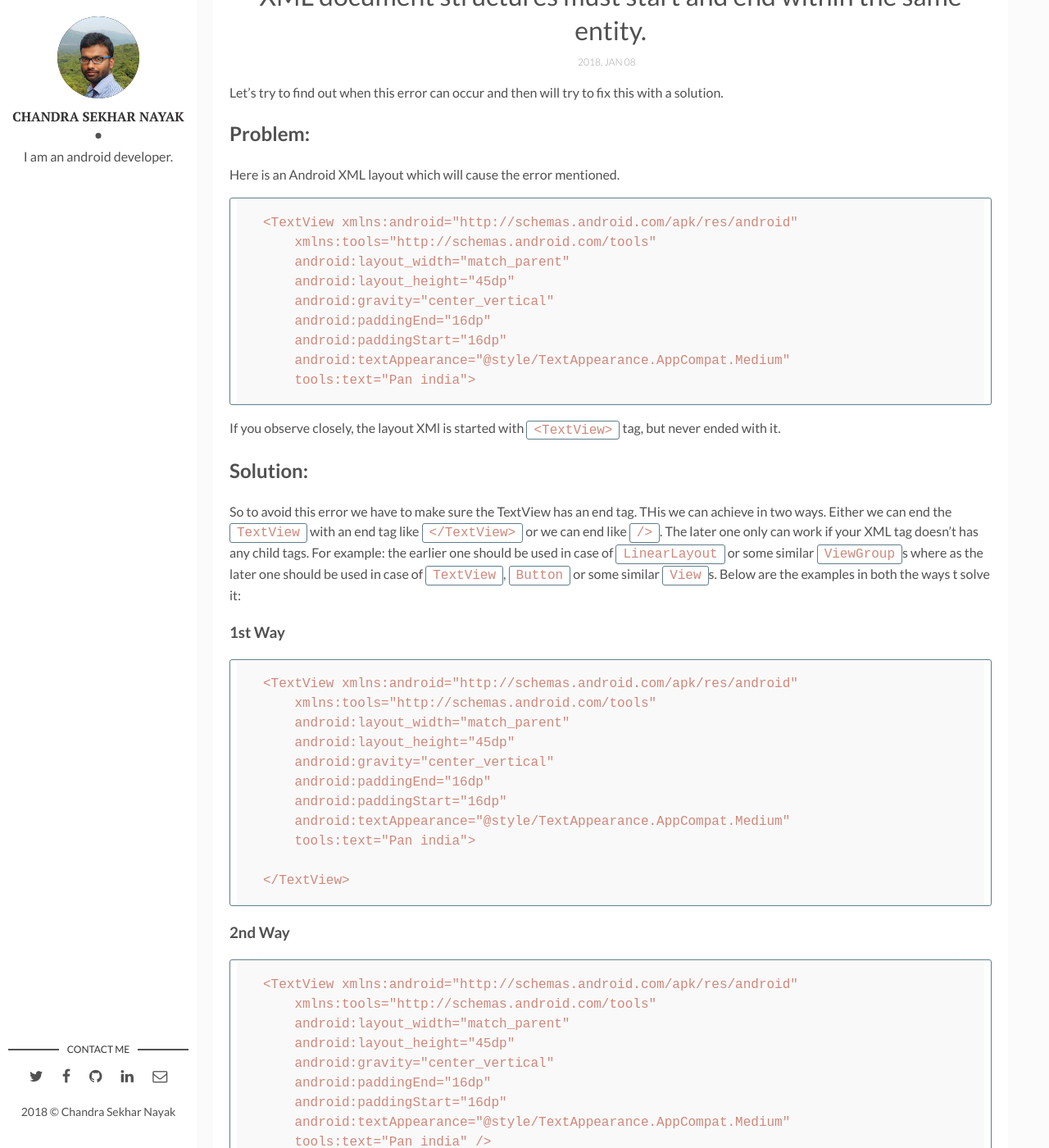
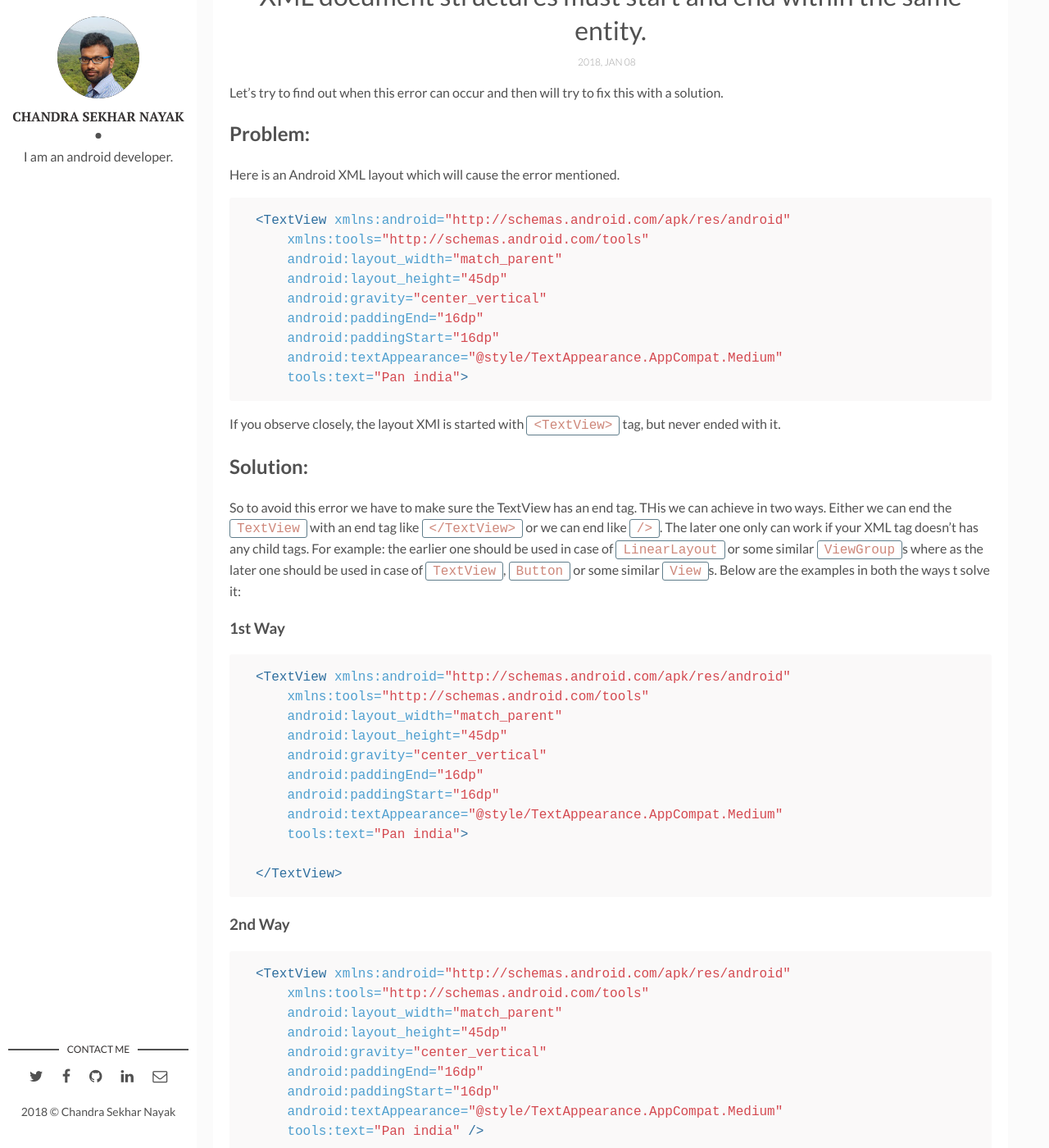
Before and after one commit to ChanSek/chansek.github.io, a Jekyll site: the page built from _posts/2018-01-08-XML-document-structures-must-start-and-end-within-the-same-entity.md, in a window 1280 px wide and 1400 px high, scrolled down 576 px. Shown: the whole window at 82% size. Built offline with Jekyll 4.4.1, drawn with Linux system fonts in a browser that asks for light colours; comment, search, counter and statistics services are not loaded.

Commit message:
Changed from code highlighting to lexal framework

````diff
--- a/_posts/2018-01-08-XML-document-structures-must-start-and-end-within-the-same-entity.md
+++ b/_posts/2018-01-08-XML-document-structures-must-start-and-end-within-the-same-entity.md
@@ -2,13 +2,15 @@
 layout: post
 title: XML document structures must start and end within the same entity.
 date: 2018-01-08 13:32:20 +0300
+description:
+img:
 tags: [Errors, Android, XML]
 ---
 Let's try to find out when this error can occur and then will try to fix this with a solution.
 
 ## Problem:
 Here is an Android XML layout which will cause the error mentioned.
-```
+{% highlight xml %}
 <TextView xmlns:android="http://schemas.android.com/apk/res/android"
     xmlns:tools="http://schemas.android.com/tools"
     android:layout_width="match_parent"
@@ -18,7 +20,7 @@ Here is an Android XML layout which will cause the error mentioned.
     android:paddingStart="16dp"
     android:textAppearance="@style/TextAppearance.AppCompat.Medium"
     tools:text="Pan india">
-```
+{% endhighlight %}
 If you observe closely, the layout XMl is started with `<TextView>` tag, but never ended with it.
 
 ## Solution:
@@ -26,7 +28,7 @@ So to avoid this error we have to make sure the TextView has an end tag. THis we
 The later one only can work if your XML tag doesn't has any child tags. For example: the earlier one should be used in case of `LinearLayout` or some similar `ViewGroup`s where as the later one should be used in case of `TextView`, `Button` or some similar `View`s.
 Below are the examples in both the ways t solve it:
 ### 1st Way
-```
+{% highlight xml %}
 <TextView xmlns:android="http://schemas.android.com/apk/res/android"
     xmlns:tools="http://schemas.android.com/tools"
     android:layout_width="match_parent"
@@ -38,9 +40,9 @@ Below are the examples in both the ways t solve it:
     tools:text="Pan india">
 
 </TextView>
-```
+{% endhighlight %}
 ### 2nd Way
-```
+{% highlight xml %}
 <TextView xmlns:android="http://schemas.android.com/apk/res/android"
     xmlns:tools="http://schemas.android.com/tools"
     android:layout_width="match_parent"
@@ -50,7 +52,7 @@ Below are the examples in both the ways t solve it:
     android:paddingStart="16dp"
     android:textAppearance="@style/TextAppearance.AppCompat.Medium"
     tools:text="Pan india" />
-```
+{% endhighlight %}
 
 ## Conclusion:
 If we have multiple XML tags in a single file, we should always close the XML tag before starting a new tag. If we have only a single XML tag in the file, we should close the tag at the end of the file.
````
